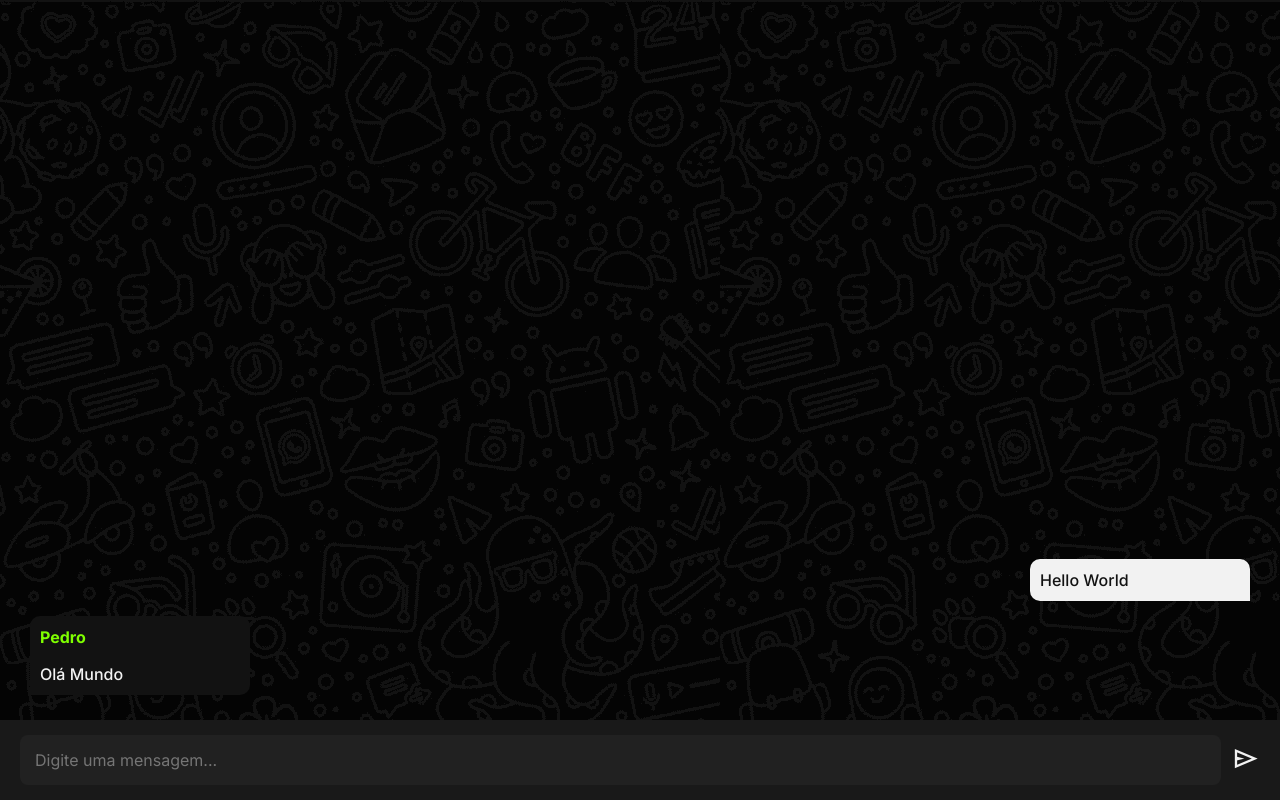
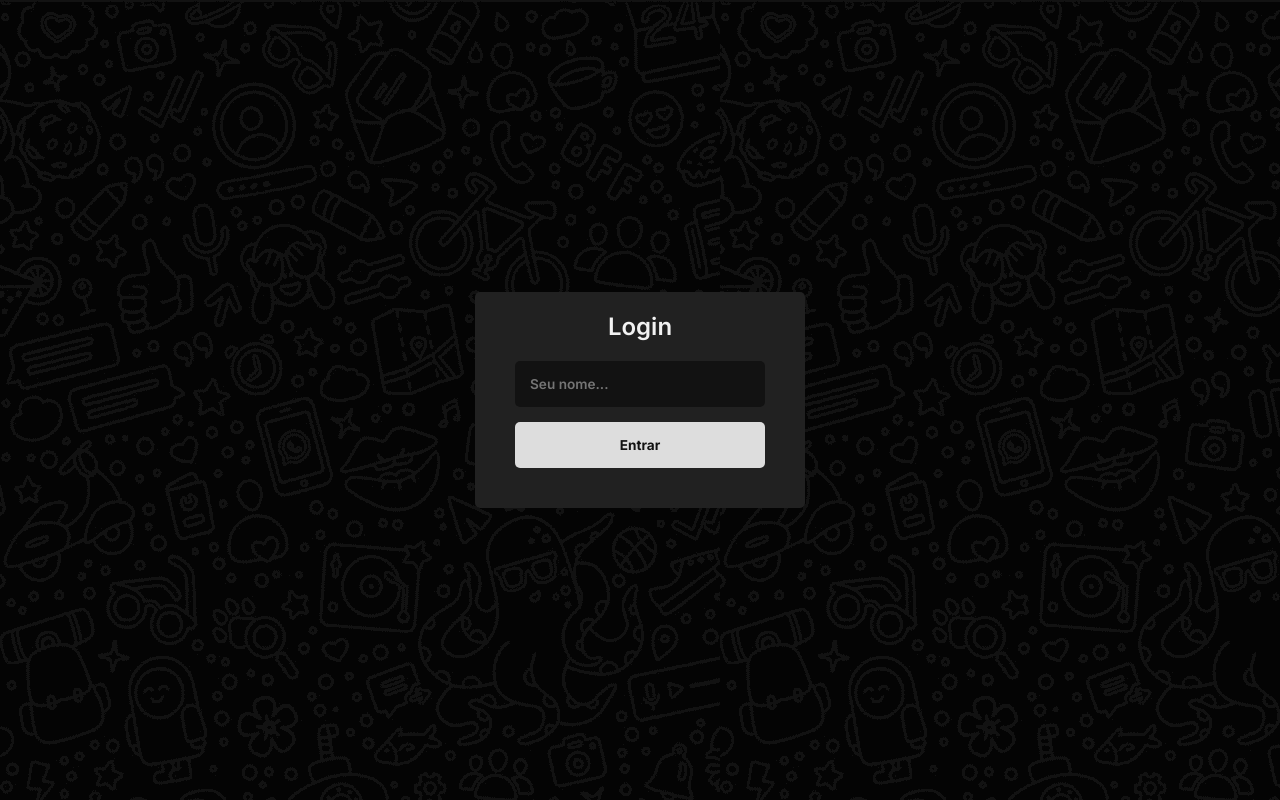
Before and after one commit to ronanrood/chatWhatsapp, a plain HTML site: page frontend/index.html in a window 1280 px wide. Drawn offline with nearby package versions, Linux system fonts and the light colour scheme.

Commit message:
fish style chatMessager

```diff
--- a/frontend/css/style.css
+++ b/frontend/css/style.css
@@ -22,8 +22,7 @@ body{
     background-color: #212121;
     border-radius: 5px;
     padding: 20px;
-    /*disable container login*/
-    display: none;
+    /*disable container login : display: none;*/
 }
 .login> h2{
     font-weight: 600;
@@ -65,7 +64,7 @@ body{
 .chat{
     width: 100%;
     height: 100%;
-    display: flex;
+    display: none;
     flex-direction: column;
     justify-content: space-between;
 }
--- a/frontend/index.html
+++ b/frontend/index.html
@@ -17,10 +17,10 @@
             </form>
         </div>
         <section class="chat">
-            <div class="chat__messages">
+            <!--<div class="chat__messages">
                 <div class="message--self">Hello World</div>
                 <div class="message--other"><span class="messager--sender">Pedro</span>Olá Mundo</div>
-            </div>
+            </div>-->
             <form class="chat__form">
                 <input type="text" class="chat__input" placeholder="Digite uma mensagem..." required>
                 <button type="submit" class="chat__button" >
```
